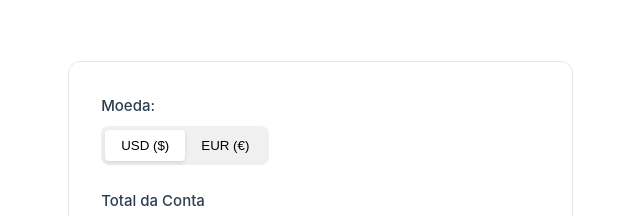
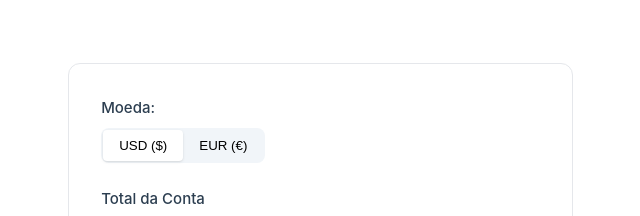
Before and after one commit to victormachadogp/frontend-assessment, a Vue app: page / in a window 1280 px wide. Shown: the top 216 px of the page, without its empty margins (67-707 px from the left). Built offline with nearby package versions, Linux system fonts and the light colour scheme; no server answers.

Commit message:
Alterando estilo do toggle

```diff
--- a/src/components/CurrencySelector.vue
+++ b/src/components/CurrencySelector.vue
@@ -46,8 +46,8 @@ defineEmits(['update:modelValue'])
 
   &__toggle {
     display: inline-flex;
-    background-color: #f0f0f0;
-    padding: 0.25rem;
+    background-color: #f1f5f9;
+    padding: 0.125rem;
     border-radius: 0.5rem;
     align-self: flex-start;
   }
@@ -62,13 +62,15 @@ defineEmits(['update:modelValue'])
 
     &:not(&--active) {
       &:hover {
-        background-color: rgba(0, 0, 0, 0.05);
+        background-color: rgb(230 230 230 / 28%);
       }
     }
 
     &--active {
       background-color: #fff;
-      box-shadow: 0 2px 4px rgba(0, 0, 0, 0.1);
+      box-shadow:
+        0 1px 3px 0 rgb(0 0 0 / 0.1),
+        0 1px 2px -1px rgb(0 0 0 / 0.1);
     }
   }
 }
```
